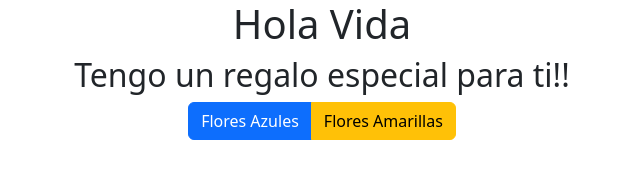
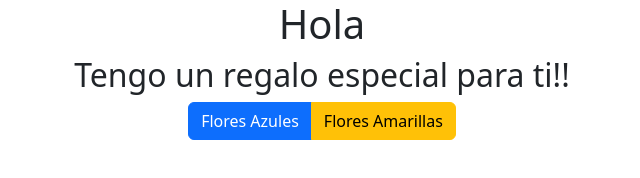
Before and after one commit to Kevin07k/Flores_Amarillas, a plain HTML site: page index.html in a window 1280 px wide. Shown: the whole page, without its empty margins (318-958 px from the left). Drawn offline with nearby package versions, Linux system fonts and the light colour scheme.

Commit message:
Mejoras y Eleccion

```diff
--- a/index.html
+++ b/index.html
@@ -11,7 +11,7 @@
 </head>
 <body>
 <div class="container">
-    <h1 class="title text-center">Hola Vida</h1>
+    <h1 class="title text-center">Hola</h1>
     <div class="text-center">
         <h2 class="text-center">Tengo un regalo especial para ti!!</h2>
         <div class="btn-group" role="group" aria-label="Basic mixed styles example">
```
